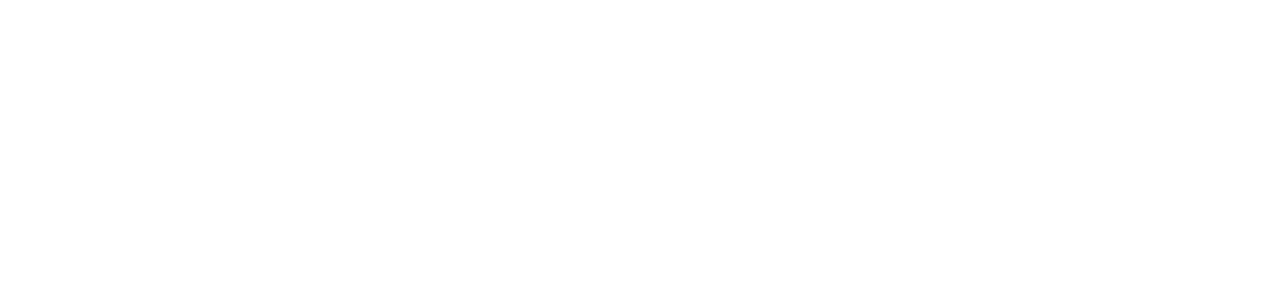
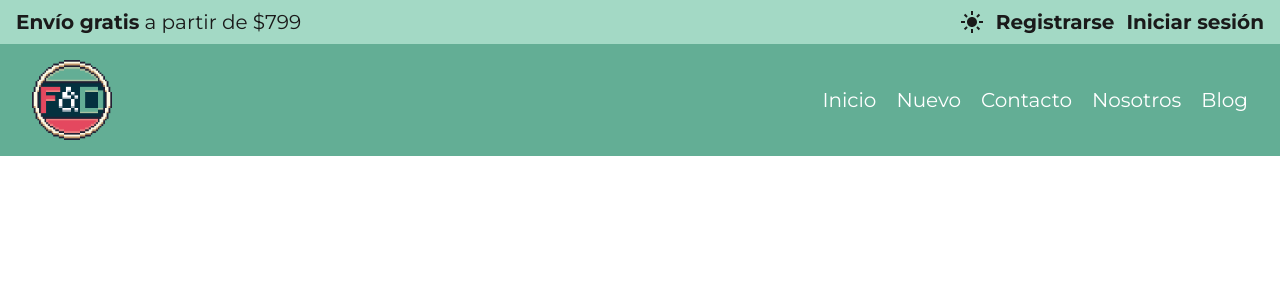
Before and after one commit to JoelJohs/client-e-commerce-figuras-y-dragones-schoolar-version, a React (Vite) app: page / in a window 1280 px wide. Shown: the top 300 px of the page. Built offline with nearby package versions, Linux system fonts and the light colour scheme.

Commit message:
finish topnavbar

```diff
--- /dev/null
+++ b/src/assets/Icons.jsx
@@ -0,0 +1,22 @@
+export function SunIcon(props) {
+  return (
+    <svg
+      xmlns="http://www.w3.org/2000/svg"
+      width="1em"
+      height="1em"
+      viewBox="0 0 24 24"
+      {...props}
+    >
+      <path
+        fill="currentColor"
+        d="M12 7c-2.76 0-5 2.24-5 5s2.24 5 5 5s5-2.24 5-5s-2.24-5-5-5m-1-6v4h2V1zm0 18v4h2v-4zm12-8h-4v2h4zM5 11H1v2h4zm11.24 6.66l2.47 2.47l1.41-1.41l-2.47-2.47zM3.87 5.28l2.47 2.47l1.41-1.41l-2.47-2.47zm2.47 10.96l-2.47 2.47l1.41 1.41l2.47-2.47zM18.72 3.87l-2.47 2.47l1.41 1.41l2.47-2.47z"
+      />
+    </svg>
+  );
+}
+
+export function MoonIcon(props) {
+    return (
+      <svg xmlns="http://www.w3.org/2000/svg" width="1em" height="1em" viewBox="0 0 24 24" {...props}><path fill="currentColor" d="M12.058 20q-3.334 0-5.667-2.333T4.058 12q0-3.039 1.98-5.27t4.904-2.634q.081 0 .159.006t.153.017q-.506.706-.801 1.57T10.158 7.5q0 2.667 1.866 4.533t4.534 1.867q.951 0 1.813-.295t1.548-.801q.012.075.017.153t.006.159q-.384 2.923-2.615 4.903T12.057 20"/></svg>
+    )
+  }
--- /dev/null
+++ b/src/components/Navbar.jsx
@@ -0,0 +1,41 @@
+import { Link } from "react-router-dom";
+
+const Navbar = () => {
+  return (
+    <nav className="bg-light-navbar dark:bg-light-dark-navbar text-light-navtext-primary dark:text-light-dark-navtext-primary">
+      <div className="flex justify-between items-center py-4 px-8">
+        <div className="w-20">
+          <Link to="/">
+            <img
+              src="/logo.png"
+              alt="Figuras y Dragones Logo"
+              className="w-full h-auto"
+            />
+          </Link>
+        </div>
+
+        <div>
+          <ul className="flex gap-5 text-sm">
+            <li>
+              <Link to="/">Inicio</Link>
+            </li>
+            <li>
+              <Link to="/">Nuevo</Link>
+            </li>
+            <li>
+              <Link to="/">Contacto</Link>
+            </li>
+            <li>
+              <Link to="/">Nosotros</Link>
+            </li>
+            <li>
+              <Link to="/">Blog</Link>
+            </li>
+          </ul>
+        </div>
+      </div>
+    </nav>
+  );
+};
+
+export default Navbar;
--- /dev/null
+++ b/src/components/TopNavbar.jsx
@@ -0,0 +1,38 @@
+import { Link } from "react-router-dom";
+import { SunIcon, MoonIcon } from "../assets/Icons";
+import useThemeStore from "../store/useThemeStore";
+
+const TopNavbar = () => {
+  const { isDark, toggleTheme } = useThemeStore();
+
+  return (
+    <div className="bg-light-navbarTop dark:bg-dark-navbarTop text-light-navtext-secondary dark:text-dark-navtext-secondary flex py-2 px-4 justify-between">
+      <p>
+        <span className="font-bold">Envío gratis</span> a partir de $799
+      </p>
+
+      <div className="flex gap-3">
+        <button
+          onClick={toggleTheme}
+          className="hover:text-light-navtext-secondaryHover dark:hover:text-dark-navtext-secondaryHover"
+        >
+          {isDark ? (
+            <MoonIcon width={"1.5em"} height={"1.5em"} />
+          ) : (
+            <SunIcon width={"1.5em"} height={"1.5em"} />
+          )}
+        </button>
+        <ul className="flex gap-3">
+          <li className="font-bold hover:text-light-navtext-secondaryHover dark:hover:text-dark-navtext-secondaryHover">
+            <Link to="/">Registrarse</Link>
+          </li>
+          <li className="font-bold hover:text-light-navtext-secondaryHover dark:hover:text-dark-navtext-secondaryHover">
+            <Link to="/">Iniciar sesión</Link>
+          </li>
+        </ul>
+      </div>
+    </div>
+  );
+};
+
+export default TopNavbar;
--- a/src/index.css
+++ b/src/index.css
@@ -3,3 +3,27 @@
 @tailwind base;
 @tailwind components;
 @tailwind utilities;
+
+body {
+  font-family: "Montserrat", sans-serif;
+  padding: 0;
+  margin: 0;
+}
+
+h1 {
+  @apply text-4xl md:text-5xl lg:text-6xl font-bold;
+}
+h2 {
+  @apply text-3xl md:text-4xl lg:text-5xl font-semibold;
+}
+h3 {
+  @apply text-2xl md:text-3xl lg:text-4xl font-medium;
+}
+h4 {
+  @apply text-xl md:text-2xl lg:text-3xl font-normal;
+}
+p,
+span,
+li {
+  @apply text-base md:text-lg lg:text-xl;
+}
--- a/src/layout/Layout.jsx
+++ b/src/layout/Layout.jsx
@@ -1,10 +1,24 @@
 import { Outlet } from "react-router-dom";
+import TopNavbar from "../components/TopNavbar";
+import Navbar from "../components/Navbar";
+import useThemeStore from "../store/useThemeStore";
 
 const Layout = () => {
+  const { isDark } = useThemeStore();
+
   return (
-    <>
+    <div className={isDark ? "dark" : ""}>
+      {/* Navbar  */}
+      <nav>
+        <TopNavbar />
+        <Navbar />
+      </nav>
+
+      {/* Outlet */}
       <Outlet />
-    </>
+
+      {/* Footer */}
+    </div>
   );
 };
 
--- a/tailwind.config.js
+++ b/tailwind.config.js
@@ -6,51 +6,63 @@
     extend: {
       colors: {
         light: {
-          // Background gradient
-          background: "linear-gradient(to bottom, #fdf9e4, #63ae95)", // Gradiente de crema a verde suave
-          navbar: "#63ae95", // Verde suave para la navbar en modo claro
-          navbarTop: "#fdf9e4", // Crema claro para la parte superior de la navbar
-          button: {
-            primary: "#e57373", // Coral suave para botones primarios
-            primaryHover: "#d04a4a", // Coral más intenso para hover
-            secondary: "#256a73", // Azul medio para botones secundarios
-            secondaryHover: "#1b5a66", // Azul oscuro para hover
-          },
-          text: {
-            primary: "#04313f", // Azul oscuro para textos principales
-            secondary: "#b0b7b5", // Gris medio para textos secundarios
-            hover: "#256a73", // Azul medio para texto en hover
-          },
-          border: "#b0b7b5", // Gris medio para bordes
-          shadow: "#d1d1d1", // Sombra suave
-          accent: {
-            primary: "#63ae95", // Verde suave para acentos primarios
-            secondary: "#e57373", // Coral suave para acentos secundarios
+          navbar: "#63ae95",
+          navbarTop: "#a3d9c5",
+          navtext: {
+            primary: "#ffffff",
+            secondary: "#1a1a1a",
+            hover: "#e0e0e0",
+            secondaryHover: "#393969",
+            button: {
+              primary: "#e57373",
+              primaryHover: "#d04a4a",
+              secondary: "#256a73",
+              secondaryHover: "#1b5a66",
+            },
+            text: {
+              primary: "#04313f",
+              secondary: "#b0b7b5",
+              hover: "#256a73",
+            },
+            border: "#b0b7b5",
+            shadow: "#d1d1d1",
+            accent: {
+              primary: "#63ae95",
+              secondary: "#e57373",
+            },
           },
         },
         dark: {
-          // Background gradient
-          background: "linear-gradient(to bottom, #04313f, #2f6d5f)", // Gradiente de azul oscuro a verde oscuro
-          navbar: "#2f6d5f", // Verde oscuro para la navbar en modo oscuro
-          navbarTop: "#1a4751", // Azul más oscuro para la parte superior de la navbar
+          navbar: "#1f4d3f",
+          navbarTop: "#2f6d5f",
+          navtext: {
+            primary: "#ffffff",
+            secondary: "#e0e0e0",
+            hover: "#e0e0e0",
+            secondaryHover: "#fff",
+          },
           button: {
-            primary: "#c94e4e", // Coral oscuro para botones primarios
-            primaryHover: "#b83e3e", // Coral profundo para hover
-            secondary: "#1a4751", // Azul más oscuro para botones secundarios
-            secondaryHover: "#153c44", // Azul más profundo para hover
+            primary: "#b83e3e",
+            primaryHover: "#a32e2e",
+            secondary: "#153c44",
+            secondaryHover: "#102a33",
           },
           text: {
-            primary: "#fdf9e4", // Crema claro para textos principales
-            secondary: "#e2d8b8", // Crema oscuro para textos secundarios
-            hover: "#e2d8b8", // Crema claro para texto en hover
+            primary: "#e2d8b8",
+            secondary: "#b0b7b5",
+            hover: "#e2d8b8",
           },
-          border: "#2f6d5f", // Verde oscuro para bordes
-          shadow: "#1a1a1a", // Sombra oscura
+          border: "#1f4d3f",
+          shadow: "#0a0a0a",
           accent: {
-            primary: "#2f6d5f", // Verde oscuro para acentos primarios
-            secondary: "#c94e4e", // Coral oscuro para acentos secundarios
+            primary: "#1f4d3f",
+            secondary: "#b83e3e",
           },
         },
+      },
+      backgroundImage: {
+        "light-gradient": "linear-gradient(to bottom, #fefbe9, #f5eedd)",
+        "dark-gradient": "linear-gradient(to bottom, #04313f, #0a3a3f)",
       },
     },
   },
--- a/vite.config.js
+++ b/vite.config.js
@@ -1,7 +1,7 @@
-import { defineConfig } from 'vite'
-import react from '@vitejs/plugin-react-swc'
+import { defineConfig } from "vite";
+import react from "@vitejs/plugin-react-swc";
 
 // https://vitejs.dev/config/
 export default defineConfig({
   plugins: [react()],
-})
+});
```
Also changed, not shown: src/assets/moonIcon.svg (deleted), src/assets/sunIcon.svg (deleted).
